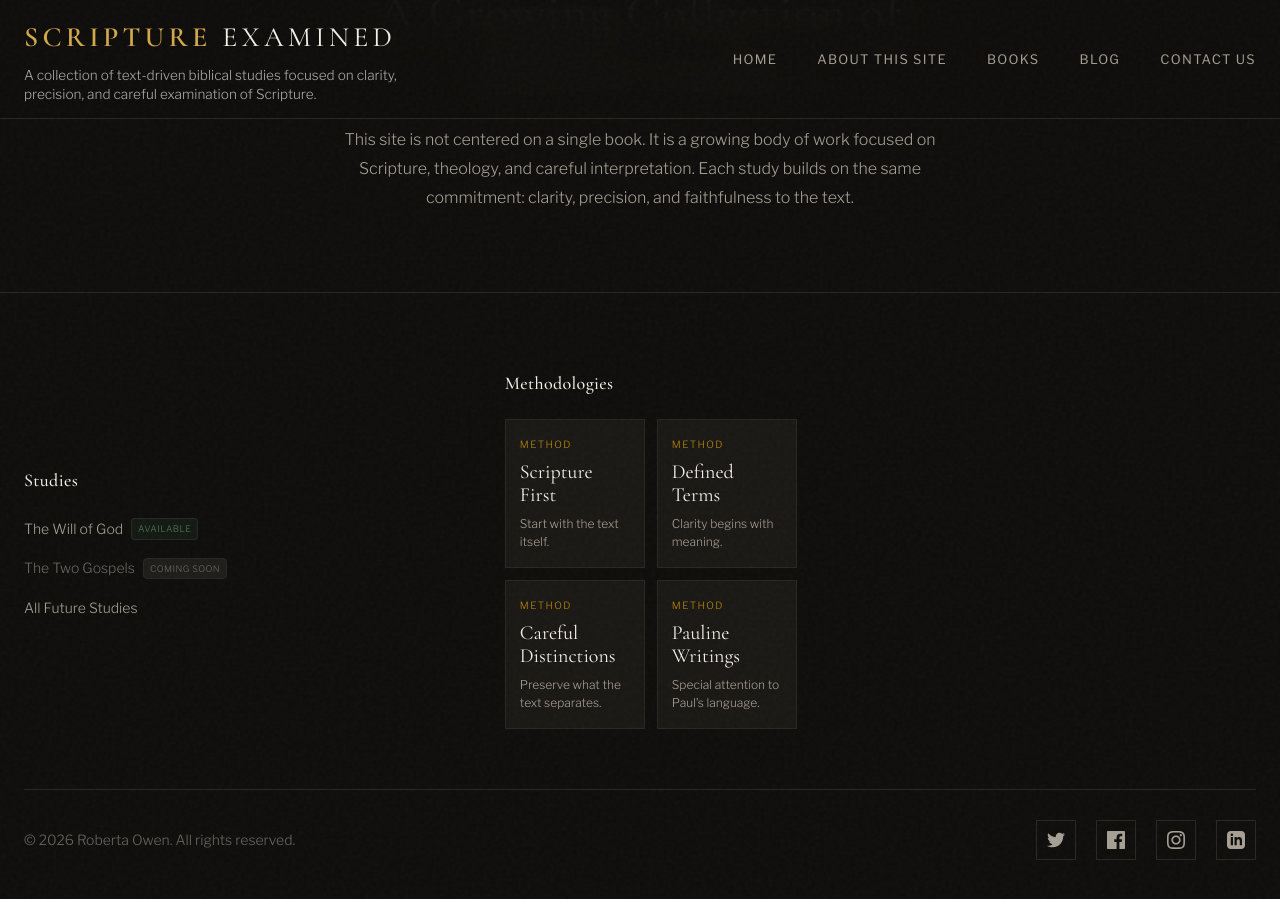
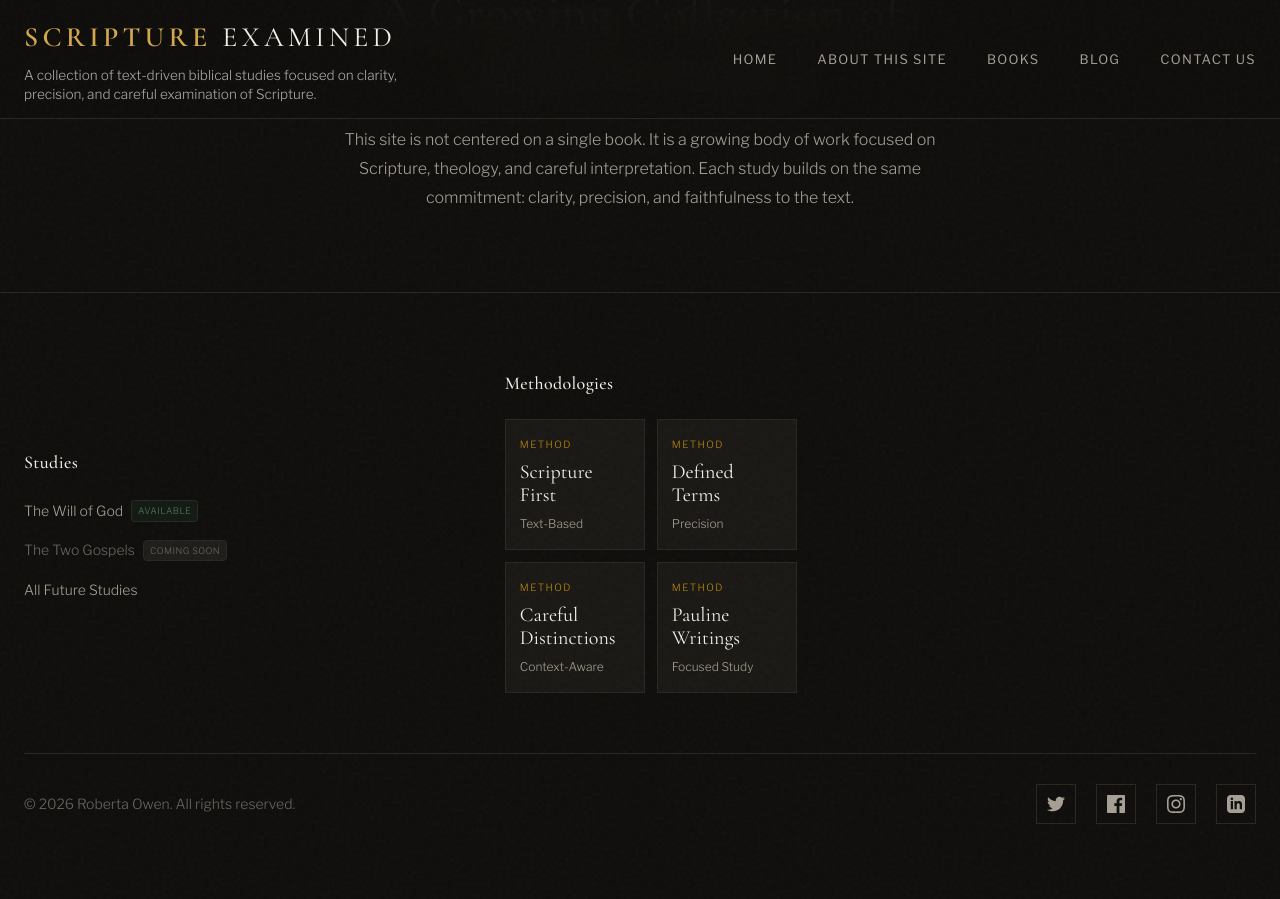
Before and after one commit to ScriptureExamined/PaulineEpistles, a Jekyll site: the page built from index.html, in a window 1280 px wide and 900 px high, scrolled down 1828 px. Built offline with Jekyll 4.4.1, drawn with Linux system fonts in a browser that asks for light colours; after the commit the page ends 2692 px from its top, so only the background shows below that.

Commit message:
Update default.html

```diff
--- a/_layouts/default.html
+++ b/_layouts/default.html
@@ -145,9 +145,7 @@ layout: none
               >
                 <span class="footer-method-kicker">Method</span>
                 <span class="footer-method-title">Scripture First</span>
-                <span class="footer-method-text"
-                  >Start with the text itself.</span
-                >
+                <span class="footer-method-text">Text-Based</span>
               </a>
 
               <a
@@ -165,9 +163,7 @@ layout: none
               >
                 <span class="footer-method-kicker">Method</span>
                 <span class="footer-method-title">Defined Terms</span>
-                <span class="footer-method-text"
-                  >Clarity begins with meaning.</span
-                >
+                <span class="footer-method-text">Precision</span>
               </a>
 
               <a
@@ -185,9 +181,7 @@ layout: none
               >
                 <span class="footer-method-kicker">Method</span>
                 <span class="footer-method-title">Careful Distinctions</span>
-                <span class="footer-method-text"
-                  >Preserve what the text separates.</span
-                >
+                <span class="footer-method-text">Context-Aware</span>
               </a>
 
               <a
@@ -205,9 +199,7 @@ layout: none
               >
                 <span class="footer-method-kicker">Method</span>
                 <span class="footer-method-title">Pauline Writings</span>
-                <span class="footer-method-text"
-                  >Special attention to Paul’s language.</span
-                >
+                <span class="footer-method-text">Focused Study</span>
               </a>
             </div>
           </div>
```
Lines whose indentation alone changed are shown as unchanged.
